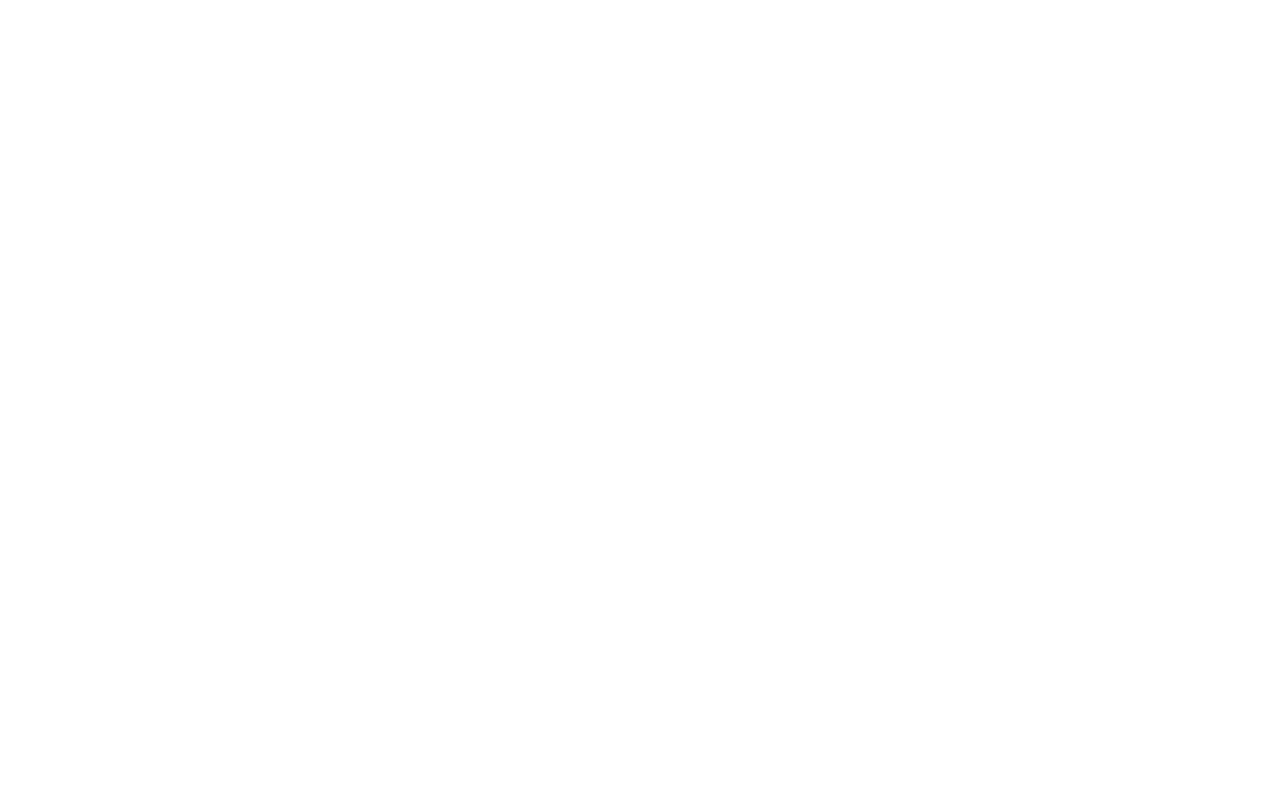
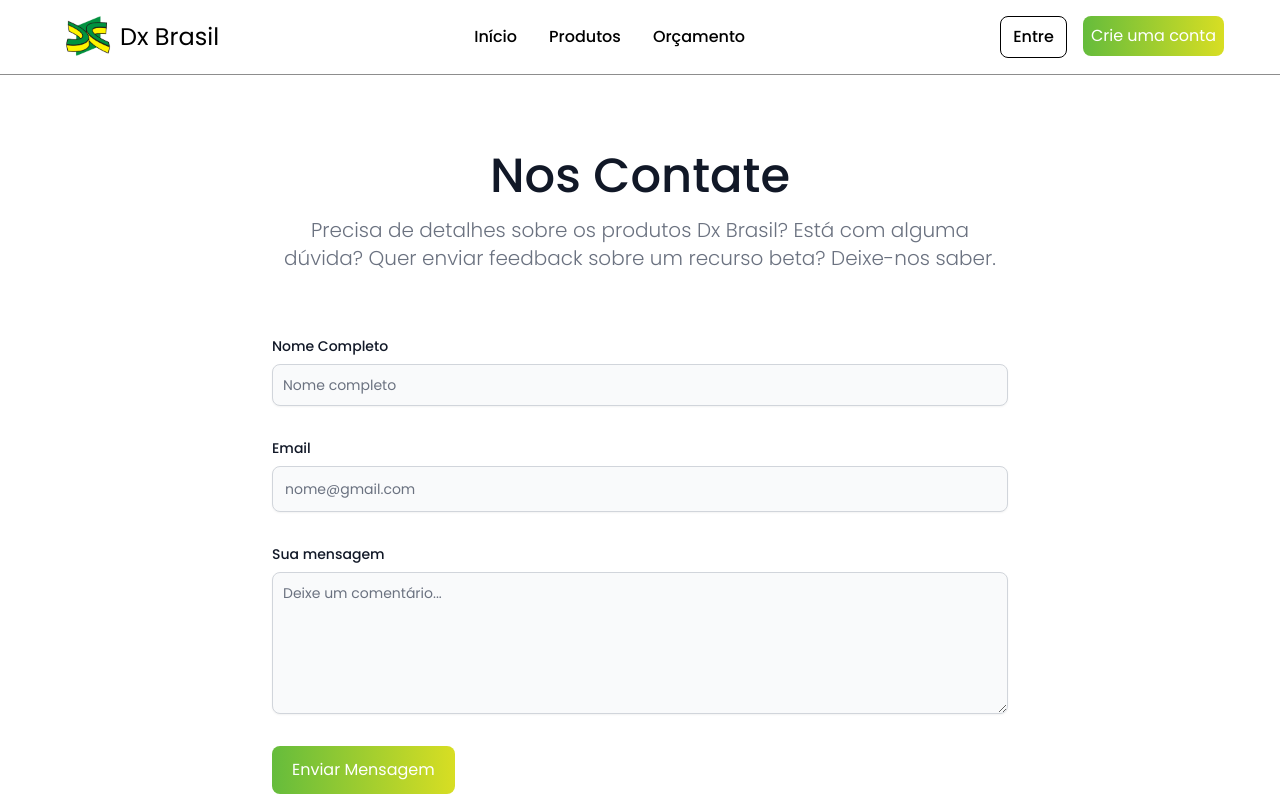
Before and after one commit to DesenvolvimentoVisionCar/dxBrasil, a React (Vite) app: page /orcamento in a window 1280 px wide. Before the commit this address had no page. Shown: the top 800 px of the page. Built offline with nearby package versions, Linux system fonts and the light colour scheme; the HTML template or start-up script is replaced by a standard one.

Commit message:
feat: orçamento

```diff
--- a/package.json
+++ b/package.json
@@ -10,6 +10,7 @@
     "preview": "vite preview"
   },
   "dependencies": {
+    "@emailjs/browser": "^4.4.1",
     "@material-tailwind/react": "^2.1.10",
     "flowbite-react": "^0.10.2",
     "link-react": "^3.0.0",
--- a/src/App.jsx
+++ b/src/App.jsx
@@ -4,6 +4,7 @@
 import ProductPage from "./pages/ProductPage";
 import LoginPage from "./pages/LoginPage";
 import SignupPage from "./pages/SignupPage";
+import ContactUsPage from "./pages/ContactUsPage";
 
 function App() {
   return (
@@ -12,6 +13,7 @@
         <Route path="/produto/:id" element={<ProductPage />} />
         <Route path="/login" element={<LoginPage />} />
         <Route path="/cadastro" element={<SignupPage />} />
+        <Route path="/orcamento" element={<ContactUsPage />} />
       </Routes>
   );
 }
--- /dev/null
+++ b/src/components/Forms/Form.jsx
@@ -0,0 +1,107 @@
+import { useRef, useState } from "react";
+import emailjs from "@emailjs/browser";
+
+const Form = () => {
+  const [formData, setFormData] = useState({
+    name: "",
+    email: "",
+    message: "",
+  });
+
+  const ref = useRef();
+  const [success, setSuccess] = useState(false);
+
+  const handleChange = (e) => {
+    const { id, value } = e.target;
+    setFormData((prev) => ({ ...prev, [id]: value }));
+  };
+
+  const handleSubmit = (e) => {
+    e.preventDefault();
+    emailjs
+      .sendForm("service_t5dpl3b", "template_57sndez", ref.current, {
+        publicKey: "nadtEqt6fX_BMfprL",
+      })
+      .then(
+        () => {
+          console.log("SUCCESS!");
+          setSuccess(true);
+        },
+        (error) => {
+          console.error("FAILED...", error.text);
+          setSuccess(false);
+        }
+      );
+  };
+
+  return (
+    <section className="bg-white py-10">
+      <div className="py-8 lg:py-16 px-4 mx-auto max-w-screen-md">
+        <h2 className="mb-4 text-5xl font-medium text-center text-gray-900">
+          Nos Contate
+        </h2>
+        <p className="mb-8 lg:mb-16 font-light text-center text-gray-500 sm:text-xl">
+          Precisa de detalhes sobre os produtos Dx Brasil? Está com alguma dúvida? Quer enviar feedback sobre um recurso beta? Deixe-nos saber.
+        </p>
+        <form ref={ref} onSubmit={handleSubmit} className="space-y-8">
+          <div>
+            <label className="block mb-2 text-sm font-medium text-gray-900">
+              Nome Completo
+            </label>
+            <input
+              type="text"
+              id="name"
+              name="name"
+              value={formData.name}
+              onChange={handleChange}
+              className="shadow-sm bg-gray-50 border border-gray-300 text-gray-900 text-sm rounded-lg focus:ring-primary-500 focus:border-primary-500 block w-full p-2.5"
+              placeholder="Nome completo"
+              required
+            />
+          </div>
+          <div>
+            <label className="block mb-2 text-sm font-medium text-gray-900">
+              Email
+            </label>
+            <input
+              name="email"
+              type="email"
+              id="email"
+              value={formData.email}
+              onChange={handleChange}
+              className="block p-3 w-full text-sm text-gray-900 bg-gray-50 rounded-lg border border-gray-300 shadow-sm focus:ring-primary-500 focus:border-primary-500"
+              placeholder="nome@gmail.com"
+              required
+            />
+          </div>
+          <div className="sm:col-span-2">
+            <label className="block mb-2 text-sm font-medium text-gray-900">
+              Sua mensagem
+            </label>
+            <textarea
+              name="message" // Corrigido aqui
+              id="message"
+              rows="6"
+              value={formData.message}
+              onChange={handleChange}
+              className="block p-2.5 w-full text-sm text-gray-900 bg-gray-50 rounded-lg shadow-sm border border-gray-300 focus:ring-primary-500 focus:border-primary-500"
+              placeholder="Deixe um comentário..."
+              required
+            ></textarea>
+          </div>
+          <div className="">
+            <button
+              type="submit"
+              className="gradient-background py-3 px-5 text-white rounded-lg bg-[#4dc567] sm:w-fit hover:bg-primary-800 focus:ring-4 focus:outline-none focus:ring-primary-300"
+            >
+              Enviar Mensagem
+            </button>
+          </div>
+        </form>
+        {success && <div className="text-green-600 text-center mt-4">Sua mensagem foi enviada com sucesso!</div>}
+      </div>
+    </section>
+  );
+};
+
+export default Form;
--- a/src/components/Navbar.jsx
+++ b/src/components/Navbar.jsx
@@ -30,7 +30,7 @@
   const navItems = [
     { link: "home", path: "Início", route: "/" },
     { link: "products", path: "Produtos" },
-    { link: "comercial", path: "Orçamento", route: "/orçamento" },
+    { link: "comercial", path: "Orçamento", route: "/orcamento" },
   ];
 
   return (
--- a/src/components/TabButton.jsx
+++ b/src/components/TabButton.jsx
@@ -2,7 +2,7 @@
 const TabButton = ({ active, selectTab, children }) => {
   const buttonClasses = active
     ? "border-b-2 rounded-md p-1 border-[#c4ff3bcd]"
-    : "text-stone-400";
+    : "text-stone-400 p-1";
   return (
     <span onClick={selectTab} className="flex justify-between items-center">
       <p className={` mr-2 md:mr-4  ${buttonClasses}`}>
--- a/src/components/TimelineSection.jsx
+++ b/src/components/TimelineSection.jsx
@@ -83,7 +83,7 @@
     <div className="flex justify-center items-center mt-20">
       <div className=" mx-4">
         <h1 className="text-center text-5xl py-5 mb-6">
-          Nossas Parcerias
+          Sobre Nós
           <p className="text-xl mt-2 text-stone-500">
             A DX Brasil possui mais de 500+ parceiros
           </p>
@@ -97,9 +97,7 @@
           <img src={logo6} alt="" />
         </div>
 
-        <h1 className="text-center text-5xl py-5 mb-6 pt-10">
-        </h1>
-        <div className="max-w-2xl mx-auto p-6 space-y-4">
+        <div className="max-w-2xl mx-auto p-6 space-y-4 mt-10">
           {items.map((item) => (
             <DropdownItem
               key={item.id}
--- /dev/null
+++ b/src/pages/ContactUsPage.jsx
@@ -0,0 +1,15 @@
+import Navbar from "../components/Navbar"
+import Footer from "../components/Footer"
+import Form from "../components/Forms/Form"
+
+const ContactUsPage = () => {
+  return (
+    <div className="p-12 ">
+        <Navbar />
+        <Form />
+        <Footer />
+    </div>
+  )
+}
+
+export default ContactUsPage
```
Also changed, not shown: 1 other file (tests, documents, lock files or other folders).
